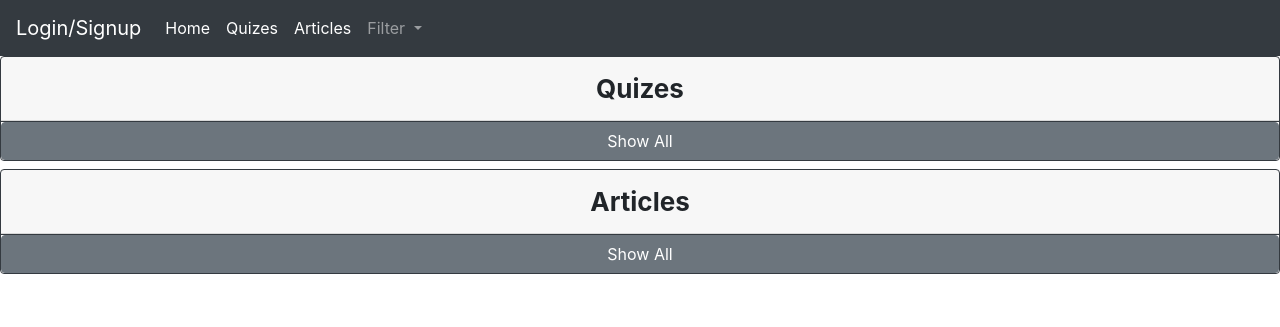
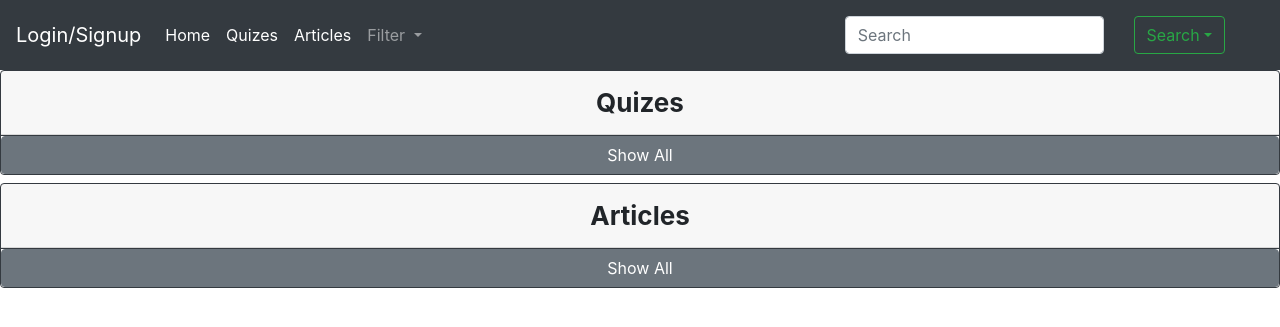
Before and after one commit to god-friend/Django_Website, a Django app: template main/templates/index.html in a window 1280 px wide. Shown: the top 327 px of the page. Run offline with Django 4.2, Linux system fonts and the light colour scheme; the template is opened without the code that fills it, so the values that code supplies are empty; parts of the project's set-up code (start-up, migrations or seed data) failed here and were passed over.

Commit message:
Added Search Field

```diff
--- a/article/views.py
+++ b/article/views.py
@@ -1,7 +1,6 @@
 from rest_framework.viewsets import ModelViewSet
 from .models import Articles
 from .serializers import ArticleSerializer, ArticlesCategories, UserofArticle
-from .paginators import ArticlePagination
 from rest_framework.authentication import SessionAuthentication
 from rest_framework.permissions import IsAuthenticatedOrReadOnly
 from .permissions import IsUserPost
@@ -13,7 +12,6 @@ from rest_framework.status import HTTP_400_BAD_REQUEST, HTTP_200_OK
 class ArticleCRUD(ModelViewSet):
     queryset = Articles.objects.all().order_by("-created")
     serializer_class = ArticleSerializer
-    pagination_class = ArticlePagination
     filter_backends = [DjangoFilterBackend]
     filterset_fields = ('category', 'created_by',)
     permission_classes = [IsAuthenticatedOrReadOnly, IsUserPost]
@@ -34,10 +32,8 @@ class ArticleCRUD(ModelViewSet):
 class GetCategories(ListAPIView):
     queryset = Articles.objects.values_list("category", flat=True).distinct().order_by('-category')
     serializer_class = ArticlesCategories
-    pagination_class = ArticlePagination
 
 
 class GetUsersofArticles(ListAPIView):
     queryset = Articles.objects.values_list("created_by", flat=True).distinct().order_by('-created_by')
     serializer_class = UserofArticle
-    pagination_class = ArticlePagination
--- /dev/null
+++ b/main/static/base.js
@@ -0,0 +1,11 @@
+function searchQuiz(type){
+    var query = $("#search-form").serialize();
+    var in_json = convertFormtoJSON(query);
+
+    if (type == 'quiz'){
+        location.href = "http://" + location.host + "/allQuiz/?search=" + in_json['search'];
+    }
+    else if(type == 'article'){
+        location.href = "http://" + location.host + "/article/?search=" + in_json['search'];
+    }
+}
--- a/main/templates/base.html
+++ b/main/templates/base.html
@@ -9,6 +9,7 @@
     <title>{% block title %} {% endblock title %}</title>
     <script src="https://ajax.googleapis.com/ajax/libs/jquery/3.6.1/jquery.min.js"></script>
     <script src="{% static 'globals.js' %}" type="text/javascript"></script>
+    <script src="{% static 'base.js' %}" type="text/javascript"></script>
     {%block head%} {%endblock head%}
   </head>
   <body>
@@ -54,6 +55,28 @@
             </li>
           </ul>
         </div>
+        <nav class="navbar navbar-dark bg-dark">
+
+          <form id="search-form">
+            <div class="row">
+              <div class="col-sm-8">
+                <input class="form-control mr-sm-2" name="search" type="text" placeholder="Search" aria-label="Search">
+              </div>
+              <div class="col-sm-4">
+                <div class="dropdown">
+                  <button class="btn btn-outline-success my-2 my-sm-0 dropdown-toggle" type="button" data-toggle="dropdown" aria-expanded="false">Search</button>
+                  <div class="dropdown-menu">
+                    <button class="btn btn-light dropdown-item" type="button" onclick="searchQuiz('quiz')">Quiz</button>
+                    <button class="btn btn-light dropdown-item" type="button" onclick="searchQuiz('article')">Article</button>
+                  </div>
+                </div>
+              </div>
+            </div>
+
+
+
+          </form>
+        </nav>
     </nav>
     {% block body_content %}{% endblock body_content %}
     <script src="https://cdn.jsdelivr.net/npm/bootstrap@4.6.2/dist/js/bootstrap.bundle.min.js" integrity="sha384-Fy6S3B9q64WdZWQUiU+q4/2Lc9npb8tCaSX9FK7E8HnRr0Jz8D6OP9dO5Vg3Q9ct" crossorigin="anonymous"></script>
--- a/quiz/views.py
+++ b/quiz/views.py
@@ -10,7 +10,6 @@ from rest_framework.authentication import SessionAuthentication
 from rest_framework.permissions import DjangoModelPermissionsOrAnonReadOnly, IsAuthenticated
 from rest_framework.generics import ListAPIView
 from rest_framework.mixins import ListModelMixin, RetrieveModelMixin
-from .paginators import AllQuizPagination
 from rest_framework.filters import OrderingFilter
 from django_filters.rest_framework import DjangoFilterBackend
 
@@ -69,7 +68,6 @@ class QuizCRUD(ModelViewSet):
     serializer_class = QuizSerializer
     authentication_classes = [SessionAuthentication]
     permission_classes = [IsAuthenticated]
-    pagination_class = AllQuizPagination
     filter_backends = [OrderingFilter]
     ordering = '-created'
 
@@ -82,7 +80,6 @@ class AllQuiz(ListModelMixin, RetrieveModelMixin, GenericViewSet):
     serializer_class = QuizSerializer
     authentication_classes = [SessionAuthentication]
     permission_classes = [DjangoModelPermissionsOrAnonReadOnly]
-    pagination_class = AllQuizPagination
     filter_backends = [OrderingFilter, DjangoFilterBackend]
     filterset_fields = ('category', 'teacher')
     ordering = '-created'
@@ -91,7 +88,6 @@ class AllQuiz(ListModelMixin, RetrieveModelMixin, GenericViewSet):
 class get_all_Categories(ListAPIView):
     queryset = Quiz.objects.values_list('category', flat=True).distinct()
     serializer_class = CategoriesSerializer
-    pagination_class = AllQuizPagination
     filter_backends = [OrderingFilter]
     ordering = 'category'
 
@@ -99,7 +95,6 @@ class get_all_Categories(ListAPIView):
 class get_all_Teachers(ListAPIView):
     queryset = Quiz.objects.values_list('teacher', flat=True).distinct()
     serializer_class = TeacherSerializer
-    pagination_class = AllQuizPagination
     filter_backends = [OrderingFilter]
     ordering = 'teacher'
 
```
Also changed, not shown: Website/settings.py (+6 -5 lines), main/paginators.py (renamed from article/paginators.py, +5 -3 lines), main/views.py (+2 -5 lines), quiz/paginators.py (deleted, +0 -17 lines).
